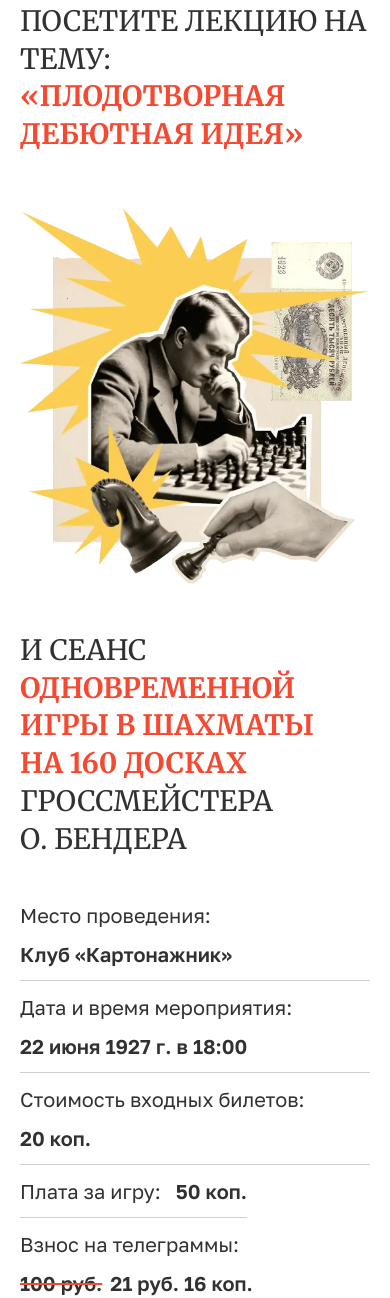
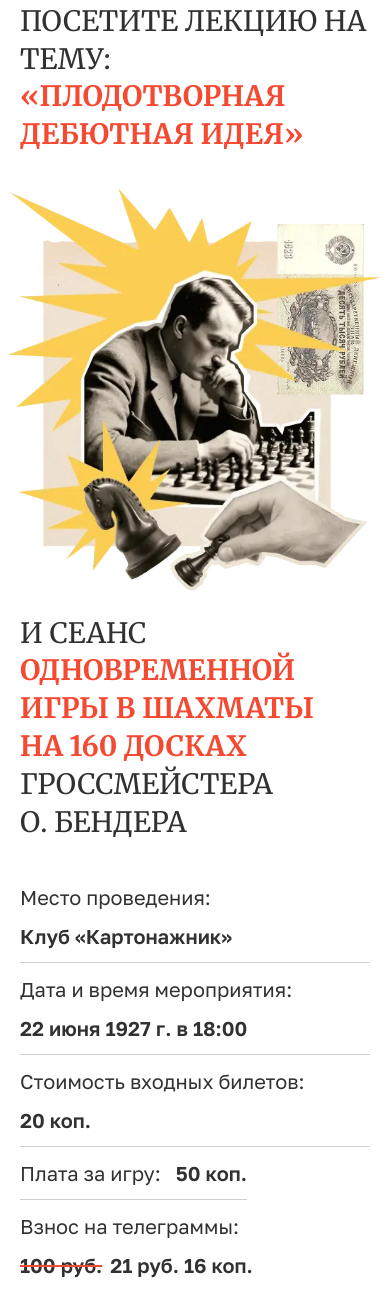
Before and after one commit to Velmoren/four-horses-club, a plain HTML site: page index.html in a window 390 px wide. Shown: the part 1280-2578 px from the top of the page. Drawn offline with Linux system fonts and the light colour scheme.

Commit message:
fix styles

```diff
--- a/css/style.css
+++ b/css/style.css
@@ -504,6 +504,12 @@ header {
     padding-top: 24px;
     padding-bottom: 100px;
 
+    .chess-container {
+        @media (max-width: 768px) {
+            padding: 0;
+        }
+    }
+
     .chess-content {
         display: grid;
         grid-template-columns: 495px 1fr;
@@ -513,19 +519,24 @@ header {
             grid-template-columns: 1fr;
             justify-items: center;
         }
+
+        @media (max-width: 768px) {
+            gap: 10px;
+        }
     }
 
     .chess__image {
         transform: scale(1.06) translate(-10px, -10px);
 
         @media (max-width: 768px) {
+            max-width: 375px;
             transform: scale(1) translate(0px, 0px);
         }
     }
 
     .chess-info {
         @media (max-width: 768px) {
-            padding-top: 24px;
+            padding: 14px 20px 0;
         }
     }
 
@@ -607,6 +618,7 @@ header {
     }
 
     @media (max-width: 768px) {
+        padding-top: 4px;
         padding-bottom: 58px;
     }
 }
--- a/index.html
+++ b/index.html
@@ -79,9 +79,11 @@
         </section>
 
         <section class="chess" id="chess-section">
-            <div class="container">
+            <div class="container chess-container">
                 <div class="chess-content">
-                    <img src="./images/chess-image.webp" alt="Шахматист" class="chess__image" loading="lazy">
+                    <div class="chess__image">
+                        <img src="./images/chess-image.webp" alt="Шахматист" loading="lazy">
+                    </div>
 
                     <div class="chess-info">
                         <h3 class="title support__title">
```
Also changed, not shown: css/style.min.css.
